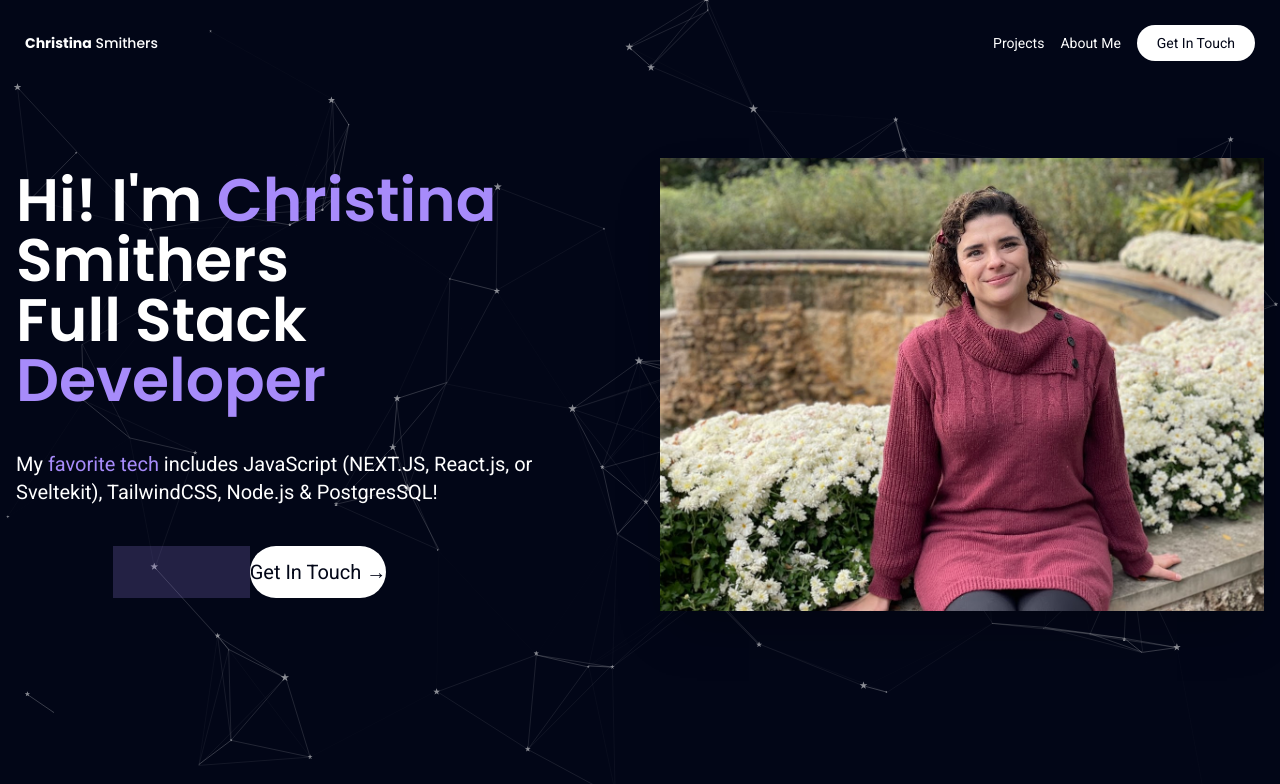
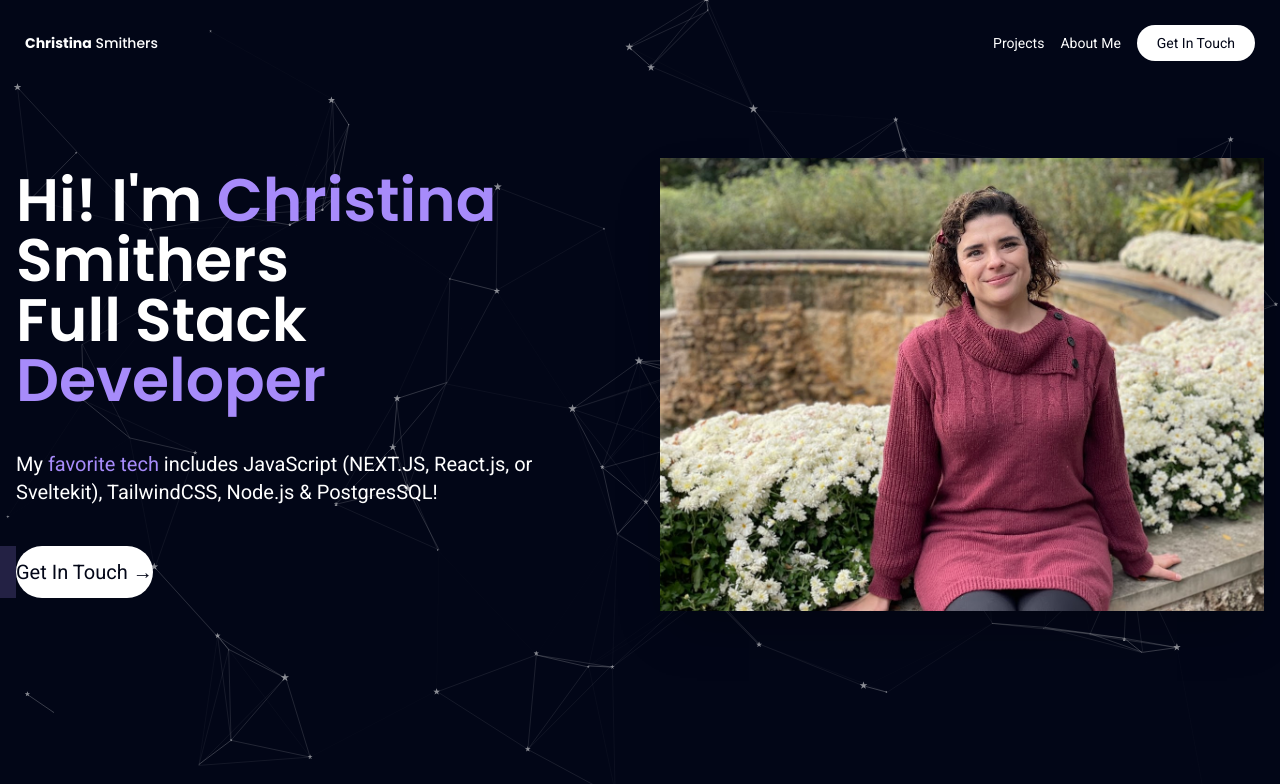
Before and after one commit to mcsmithers/portfolio-page, a SvelteKit app: page / in a window 1280 px wide. Shown: the top 784 px of the page. Built offline with nearby package versions, Linux system fonts and the light colour scheme.

Commit message:
styling fix

```diff
--- a/src/components/Main.svelte
+++ b/src/components/Main.svelte
@@ -38,7 +38,7 @@
 				or Sveltekit), TailwindCSS, Node.js & PostgresSQL!
 			</p>
 			<a
-				class="blueShadow mx-auto lg:mr-auto text-base sm:text-lg md:text-xl poppins relative overflow-hiddenpx-6 py-3 group rounded-full bg-white text-slate-950 cursor-pointer"
+				class="blueShadow mx-auto lg:mr-auto lg:ml-0 text-base sm:text-lg md:text-xl poppins relative overflow-hiddenpx-6 py-3 group rounded-full bg-white text-slate-950 cursor-pointer"
 				href="https://linkedin.com/in/christinasmithers"
 				target="_blank"
 			>
```
